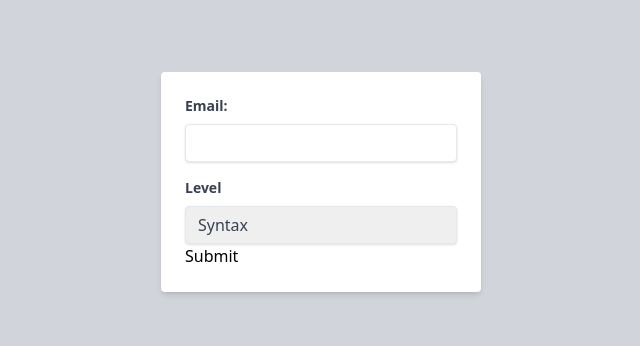
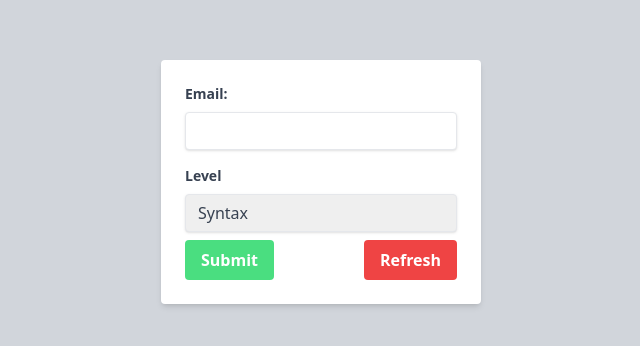
Before and after one commit to danielknight261/Data8-API-Project, a React (Create React App) app in the folder my-project/: page / in a window 1280 px wide. Shown: the part 218-564 px from the top of the page, without its empty margins (319-959 px from the left). Built offline with nearby package versions, Linux system fonts and the light colour scheme.

Commit message:
create refresh function that resets the state simple works well

```diff
--- a/my-project/src/App.js
+++ b/my-project/src/App.js
@@ -11,7 +11,7 @@ const App = () => {
 
   // In practice would put in env
   const apiKey = "NHWE-QAUR-DUI4-S3S6";
-  const levels = ["Syntax", "MX", "Server", "Address"];
+  // const levels = ["Syntax", "MX", "Server", "Address"];
 
   // POST request to an email validation service
   const validateEmail = (email, level) => {
@@ -54,6 +54,14 @@ const App = () => {
       .finally(() => setIsSubmitting(false));
   };
 
+  // refresh function  reset all state
+  const handleRefresh = () => {
+    setEmail('');
+    setLevel('Syntax');
+    setErrorMessage(null);
+    setResponseDetails(null);
+  }
+
   return (
     <div className="flex flex-col items-center justify-center min-h-screen bg-gray-300">
       <form
@@ -81,7 +89,7 @@ const App = () => {
           <select
             value={level}
             onChange={(e) => setLevel(e.target.value)}
-            className="cursor-pointer shadow appearance-none border rounded w-full py-2 px-3 text-gray-700 leading-tight focus:outline-none focus:shadow-outline"
+            className="mb-2 cursor-pointer shadow appearance-none border rounded w-full py-2 px-3 text-gray-700 leading-tight focus:outline-none focus:shadow-outline"
           >
             <option value="Syntax">Syntax</option>
             <option value="MX">MX</option>
@@ -90,8 +98,18 @@ const App = () => {
           </select>
         </div>
 
+        <div className="flex items-center justify-between">
+        <button className="bg-green-400 hover:bg-green-700 text-white font-bold py-2 px-4 rounded focus:outline-none focus:shadow-outline"
+        type="submit">
+        Submit
+        </button>
+        <button className="bg-red-500 hover:bg-red-700 text-white font-bold py-2 px-4 rounded focus:outline-none focus:shadow-outline"
+        type="button"
+        onClick={handleRefresh}
+        >Refresh
+        </button>
+        </div>
 
-        <button type="submit">Submit</button>
         {responseDetails && <pre>{responseDetails}</pre>}
       </form>
     </div>
```
Also changed, not shown: 1 other file (tests, documents, lock files or other folders).
